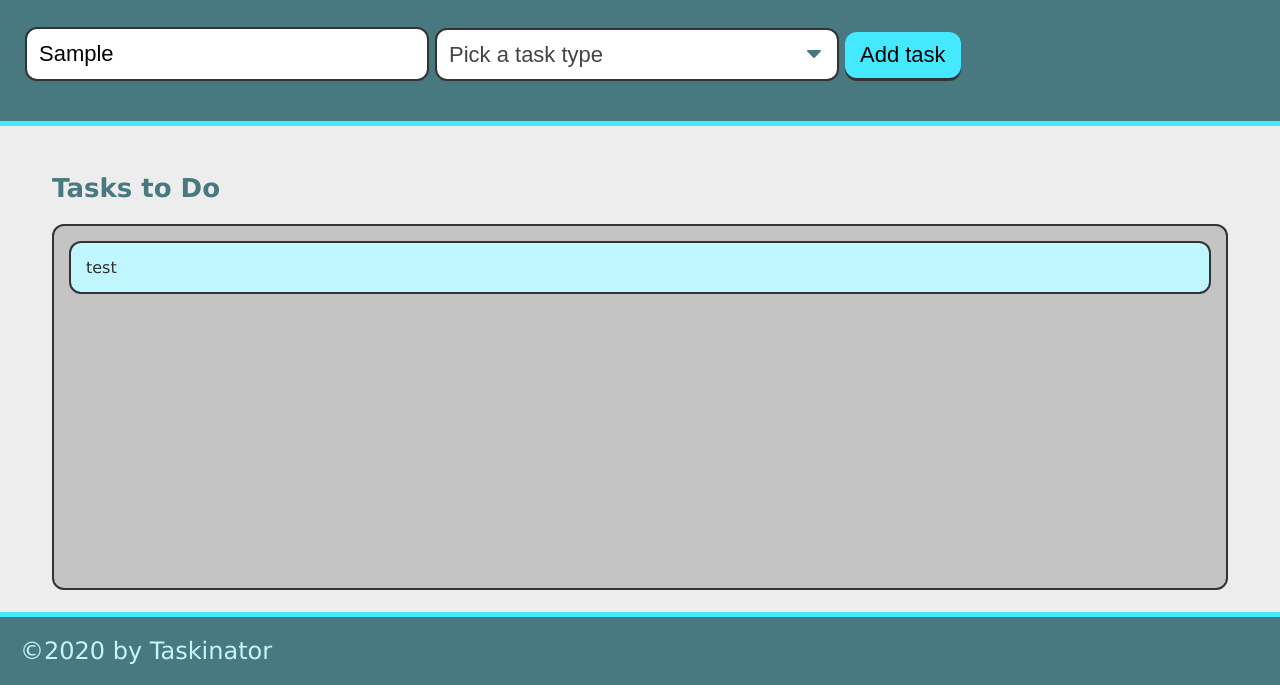
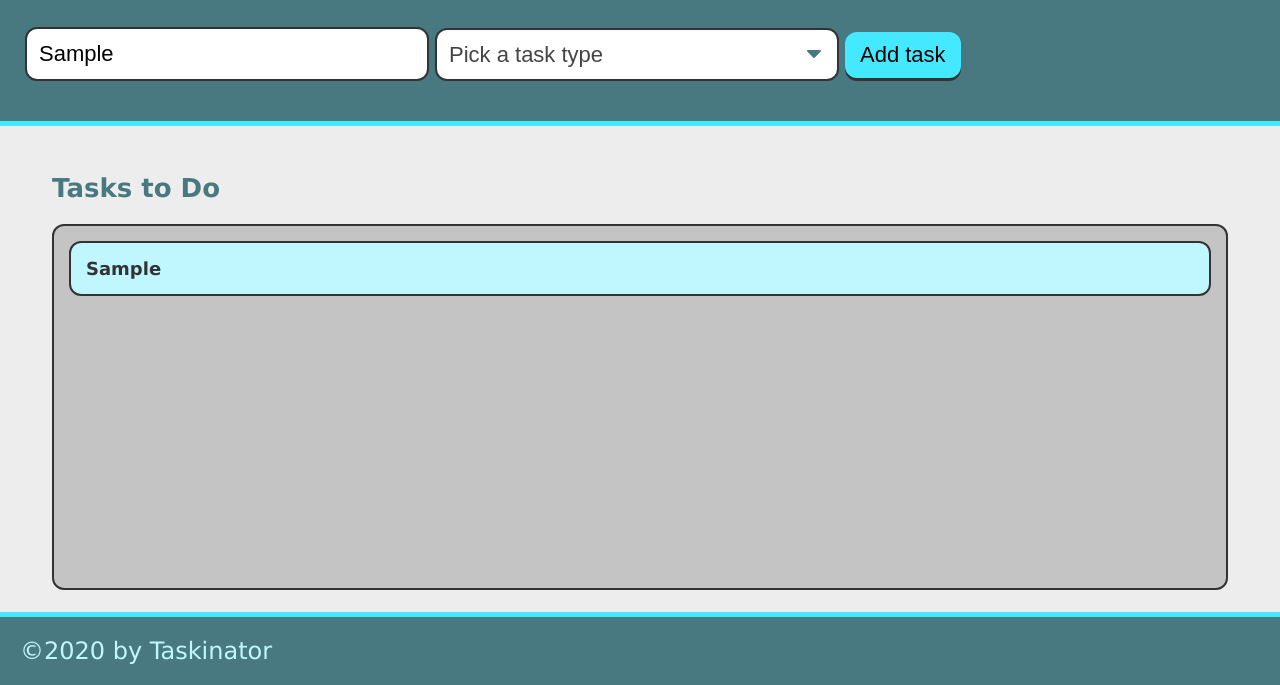
Before and after one commit to jhg13010/taskinator, a plain HTML site: page index.html in a window 1280 px wide. Both pictures are taken after typing "Sample" into the empty fields and a click on the button "Add task". Shown: the part 115-800 px from the top of the page. Drawn offline with Linux system fonts and the light colour scheme.

Commit message:
fixed errors in HTML, restructured createTaskHandler to take both inputs

```diff
--- a/assets/js/script.js
+++ b/assets/js/script.js
@@ -1,21 +1,25 @@
 var formEl = document.querySelector("#task-form");
 var tasksToDoEl = document.querySelector("#tasks-to-do");
-var taskInput = document.querySelector("#task-name");
 
-/* function getTask(callback) {
-    var task = prompt("Enter Task Name");
-    callback(addTask);
-} */
+var createTaskHandler = function(event) {
+    event.preventDefault();
+    var taskNameInput = document.querySelector("input[name='task-name']").value;
+    var taskTypeInput = document.querySelector("select[name='task-type']").value;
 
-function createTaskHandler(event) {
-    event.preventDefault();
-    var listItemEL = document.createElement("li");
-    listItemEL.className = "task-item";
-    listItemEL.textContent = "test"; //taskInput.value;
-    tasksToDoEl.appendChild(listItemEL);
-}
+    var listItemEl = document.createElement("li");
+    listItemEl.className = "task-item";
 
-formEl.addEventListener("click", createTaskHandler)
+
+    var taskInfoEl = document.createElement("div");
+    taskInfoEl.className = "task-info";
+    taskInfoEl.innerHTML = "<h3 class='task-name'>" + taskNameInput + "</h3><span class='task-type'>" + taskTypeInput + "</span>";
+
+    listItemEl.appendChild(taskInfoEl);
+    tasksToDoEl.appendChild(listItemEl);
+};
+
+
+formEl.addEventListener("submit", createTaskHandler);
 
 /*feature/form-submit
     - create task via form and indicate type of task
@@ -24,7 +28,7 @@ formEl.addEventListener("click", createTaskHandler)
 To Do:
     - create feature ==> DONE
     - add HTML ==> DONE
-    - handle form submission
+    - handle form submission ==> DONE
     - capture form values
     - organize functionality
     - address usability
--- a/index.html
+++ b/index.html
@@ -14,14 +14,14 @@
         <p>Click the button below to add a new task!</p>
         <form id="task-form">
             <div class="form-group">
-                <input type="text" name="task-name" placeholder="Enter Task Name"/>
+                <input type="text" name="task-name" class="text-input" placeholder="Enter Task Name"/>
             </div>
             <div class="form-group">
                 <select name="task-type" class="select-dropdown">
                     <option value="" dsiabled selected> Pick a task type</option>
                     <option value="Print">Print</option>
                     <option value="Web">Web</option>
-                    <option value="Mobile"></option>
+                    <option value="Mobile">Mobile</option>
                 </select>
             </div>
             <div class="form-group">
```
